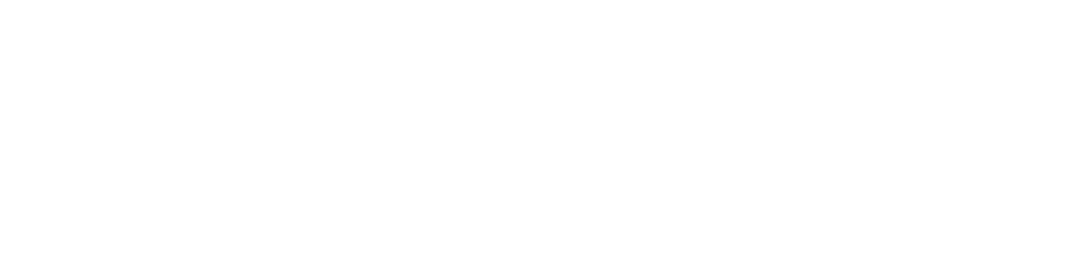
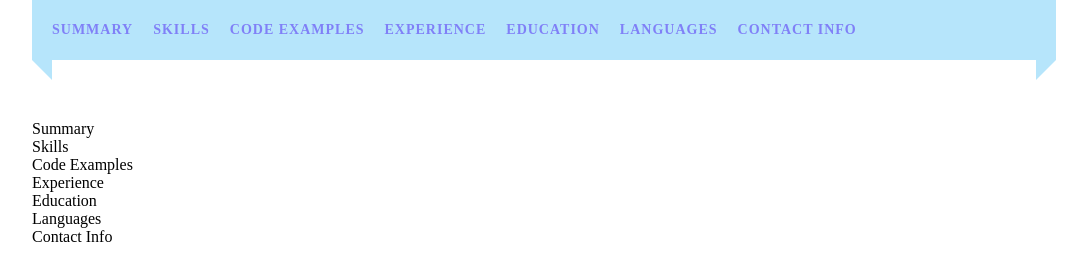
Before and after one commit to unikvozm/rsschool-cv, a plain HTML site: page index.html in a window 1280 px wide. Shown: the whole page, without its empty margins (96-1183 px from the left). Drawn offline with Linux system fonts and the light colour scheme.

Commit message:
feat: add navbar

```diff
--- a/index.html
+++ b/index.html
@@ -9,9 +9,27 @@
 </head>
 
 <body>
-  <nav></nav>
-  <main></main>
-  <footer></footer>
+  <nav>
+    <ul>
+      <li><a href="#summary">Summary</a></li>
+      <li><a href="#skills">Skills</a></li>
+      <li><a href="#code-samples">Code Examples</a></li>
+      <li><a href="#experience">Experience</a></li>
+      <li><a href="#education">Education</a></li>
+      <li><a href="#languages">Languages</a></li>
+      <li><a href="#contacts">Contact Info</a></li>
+    </ul>
+
+  </nav>
+  <main>
+      <section id="summary">Summary</section>
+      <section id="skills">Skills</section>
+      <section id="code-samples">Code Examples</section>
+      <section id="experience">Experience</section>
+      <section id="education">Education</section>
+      <section id="languages">Languages</section>
+  </main>
+  <footer id="contacts">Contact Info</footer>
 </body>
 
 </html>
--- a/styles.css
+++ b/styles.css
@@ -1,9 +1,70 @@
 * {
-    margin: 0;
+  margin: 0;
+  padding: 0;
+  -webkit-box-sizing: border-box;
+  -moz-box-sizing: border-box;
+  box-sizing: border-box;
 }
 body {
-    max-width: 1024px;
-    margin: 0 auto;
-    background: linear-gradient(45deg, rgba(7, 243, 86, 0.3), rgba(248, 166, 58, 0.3));
-
+  max-width: 1024px;
+  margin: 0 auto;
 }
+nav {
+  max-width: 1024px;
+  margin: 0 auto;
+  background-color: rgb(109, 203, 247);
+  position: relative;
+  opacity: .5;
+  padding: 10px;
+  color: #140957;
+  height: 60px;
+}
+nav li {
+  list-style: none;
+  display: inline;
+  text-align: center;
+  margin: 5px;
+}
+nav li a {
+  font-weight: 900;
+  display: block;
+  float: left;
+  text-decoration: none;
+  opacity: 1;
+  padding: 10px;
+  font-size: 14px;
+  line-height: 20px;
+  text-transform: uppercase;
+  letter-spacing: 1px;
+}
+a:visited {
+  color: #720b8b
+}
+a:hover {
+  transition: 0.5s;
+  opacity: 0.7;
+  background-color: rgb(41, 145, 230)
+}
+nav:before {
+  position: absolute;
+  content: "";
+  left: 0;
+  top: 100%;
+  border-top: 10px solid  rgb(109, 203, 247);
+  border-right: 10px solid  rgb(109, 203, 247);
+  border-left: 10px solid transparent;
+  border-bottom: 10px solid transparent;
+}
+nav:after {
+  position: absolute;
+  content: "";
+  right: 0;
+  top: 100%;
+  border-top: 10px solid  rgb(109, 203, 247);
+  border-left: 10px solid  rgb(109, 203, 247);
+  border-right: 10px solid transparent;
+  border-bottom: 10px solid transparent;
+}
+main {
+    margin-top: 60px;
+}
```
Also changed, not shown: Natalia_Volkova.jpg (added), 1 other file.
